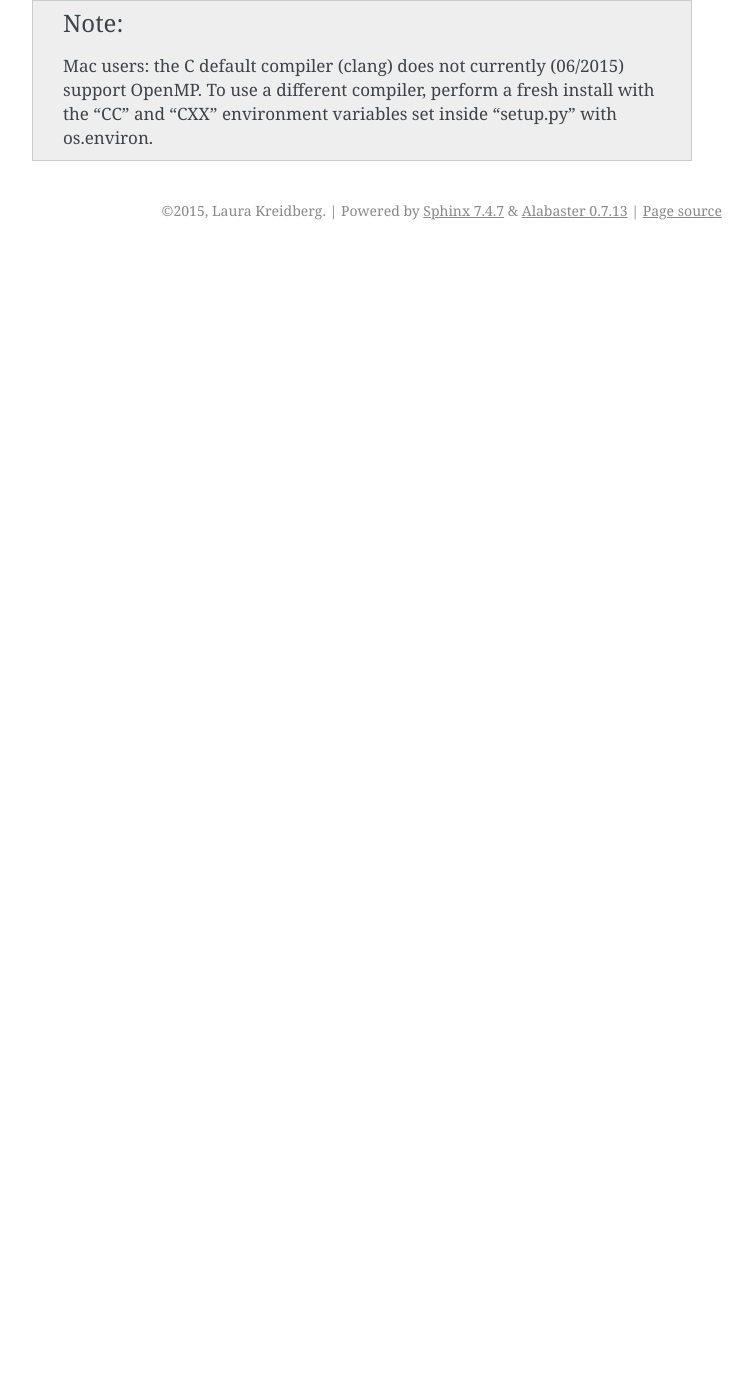
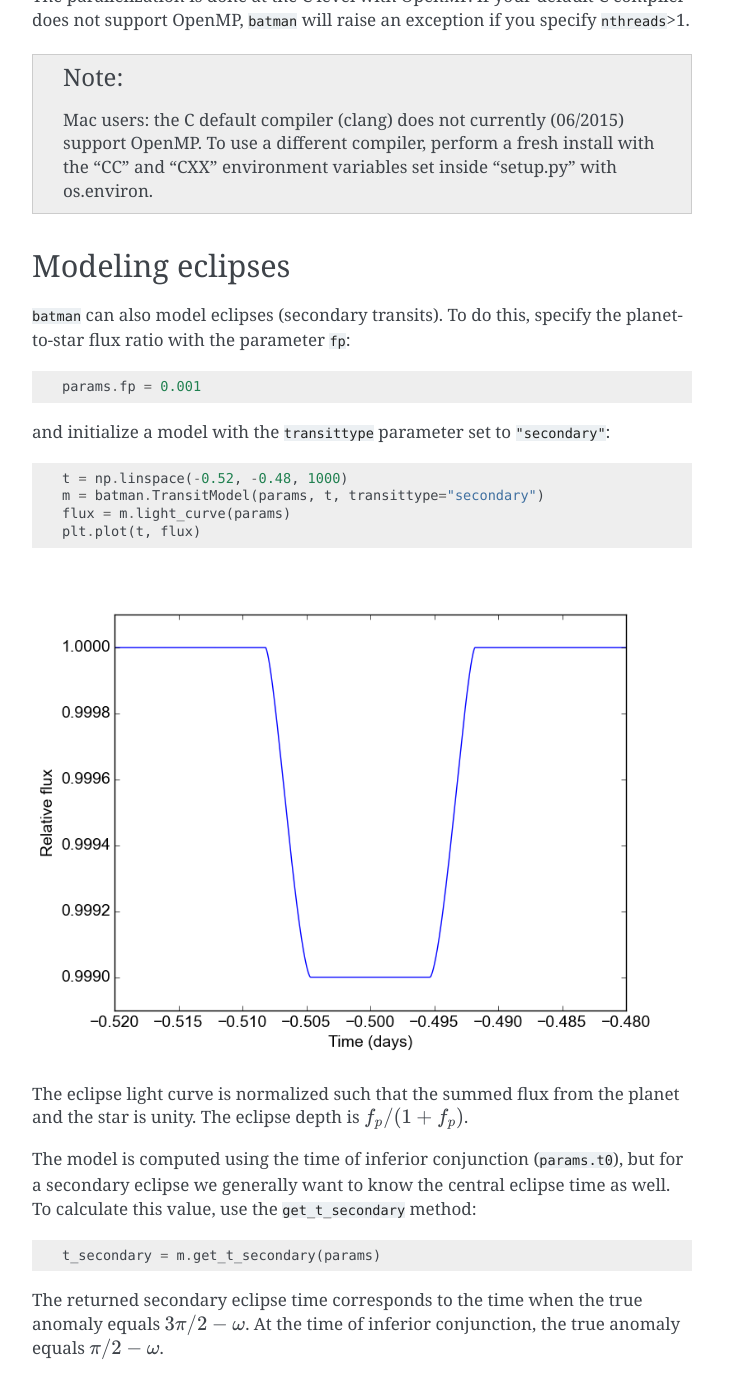
Before and after one commit to lkreidberg/batman, a Sphinx documentation site: the page built from docs/tutorial.rst, in a window 1280 px wide and 1400 px high, scrolled down 5469 px. Shown: the whole window, without its empty margins (388-1141 px from the left). Built offline with Sphinx 7.4.7, drawn with Linux system fonts in a browser that asks for light colours; before the commit the page ends 5719 px from its top, so only the background shows below that; some of the changed text lies outside the part shown.

Commit message:
update docs to include eclipse modeling

```diff
--- a/docs/acknowledgements.rst
+++ b/docs/acknowledgements.rst
@@ -12,3 +12,4 @@ Many thanks to the following individuals for their support in the development of
 - Brett Morris
 - Eric Agol
 - Karl Fogel
+- Jason Eastman
--- a/docs/quickstart.py
+++ b/docs/quickstart.py
@@ -25,8 +25,7 @@ rc('font',**{'family':'sans-serif','sans-serif':['Arial']})
 matplotlib.rcParams.update({'font.size':14})
 
 params = batman.TransitParams()
-params.t0 = 0. 				#time of periastron passage (for eccentric orbits), OR
-					#mid-transit time (for circular orbits)
+params.t0 = 0. 				#time of inferior conjunction
 params.per = 1.				#orbital period
 params.rp = 0.1				#planet radius (in units of stellar radii)
 params.a = 15.				#semi-major axis (in units of stellar radii)
--- a/docs/tutorial.py
+++ b/docs/tutorial.py
@@ -24,8 +24,7 @@ rc('font',**{'family':'sans-serif','sans-serif':['Arial']})
 matplotlib.rcParams.update({'font.size':14})
 
 params = batman.TransitParams()	        #object to store transit parameters
-params.t0 = 0. 				#time of periastron passage (for eccentric orbits), OR
-					#mid-transit time (for circular orbits)
+params.t0 = 0. 				#time of inferior conjunction
 params.per = 1.				#orbital period
 params.rp = 0.1				#planet radius (in units of stellar radii)
 params.a = 15.				#semi-major axis (in units of stellar radii)
@@ -35,7 +34,7 @@ params.w = 90.				#longitude of periastron (in degrees)
 params.limb_dark = "nonlinear"          #limb darkening model
 params.u = [0.5, 0.1, 0.1, -0.1]       	#limb darkening coefficients
 
-t = np.linspace(-0.025, 0.025, 1000)  	#times at which to calculate light curve
+"""t = np.linspace(-0.025, 0.025, 1000)  	#times at which to calculate light curve
 m = batman.TransitModel(params, t)      #initializes model
 
 flux = m.light_curve(params)		#calculates light curve
@@ -68,7 +67,7 @@ for i in range(4):
 plt.xlim((-0.025, 0.025))
 plt.ylim((0.987, 1.001))
 plt.legend()
-plt.xlabel("Time from central transit (days)")
+plt.xlabel("Time (days)")
 plt.ylabel("Relative flux")
 plt.savefig("lightcurves.png")
 #plt.show()
@@ -77,4 +76,20 @@ m = batman.TransitModel(params, t, max_err = 0.5)
 plt.clf()
 m.calc_err(plot = True)
 
-m = batman.TransitModel(params, t, nthreads = 4)
+#m = batman.TransitModel(params, t, nthreads = 4)"""
+
+params.fp = 0.001
+t = np.linspace(-0.52, -0.48, 1000)
+m = batman.TransitModel(params, t, transittype="secondary")
+flux = m.light_curve(params)
+
+plt.plot(t, flux)
+plt.ylim((0.9989, 1.0001))
+plt.xlim((-0.52, -0.48))
+plt.xlabel("Time (days)")
+plt.ylabel("Relative flux")
+plt.savefig("eclipse.png")
+#plt.show()
+
+t_secondary = m.get_t_secondary(params)
+print(t_secondary)
--- a/docs/tutorial.rst
+++ b/docs/tutorial.rst
@@ -8,9 +8,12 @@ Initializing the model
 ----------------------
 ::
 
+	import batman
+	import numpy as np
+	import matplotlib as plt
+
 	params = batman.TransitParams()	      #object to store transit parameters
-	params.t0 = 0. 			      #time of periastron (for eccentric orbits), OR
-					      #mid-transit time (for circular orbits)
+	params.t0 = 0. 			      #time of inferior conjunction
 	params.per = 1.			      #orbital period
 	params.rp = 0.1			      #planet radius (in units of stellar radii)
 	params.a = 15.		              #semi-major axis (in units of stellar radii)
@@ -170,3 +173,34 @@ The parallelization is done at the C level with OpenMP.  If your default C compi
 
 .. note::
 	Mac users: the C default compiler (clang) does not currently (06/2015) support OpenMP. To use a different compiler, perform a fresh install with the "CC" and "CXX" environment variables set inside "setup.py" with os.environ.
+
+
+
+Modeling eclipses
+-----------------
+``batman`` can also model eclipses (secondary transits). To do this, specify the planet-to-star flux ratio with the parameter ``fp``:
+
+::
+
+	params.fp = 0.001
+
+and initialize a model with the ``transittype`` parameter set to ``"secondary"``:
+
+::
+
+	t = np.linspace(-0.52, -0.48, 1000)
+	m = batman.TransitModel(params, t, transittype="secondary")
+	flux = m.light_curve(params)
+	plt.plot(t, flux)
+
+.. image:: eclipse.png
+
+The eclipse light curve is normalized such that the summed flux from the planet and the star is unity.  The eclipse depth is :math:`f_p/(1+f_p)`.
+
+The model is computed using the time of inferior conjunction (``params.t0``), but for a secondary eclipse we generally want to know the central eclipse time as well.  To calculate this value, use the ``get_t_secondary`` method:
+
+::
+
+	t_secondary = m.get_t_secondary(params)
+
+The returned secondary eclipse time corresponds to the time when the true anomaly equals :math:`3\pi/2 - \omega`. At the time of inferior conjunction, the true anomaly equals :math:`\pi/2 - \omega`.
```
Also changed, not shown: docs/quickstart.rst (+5 -4 lines), docs/change_rp.png, docs/eclipse.png (added), docs/lightcurves.png.
